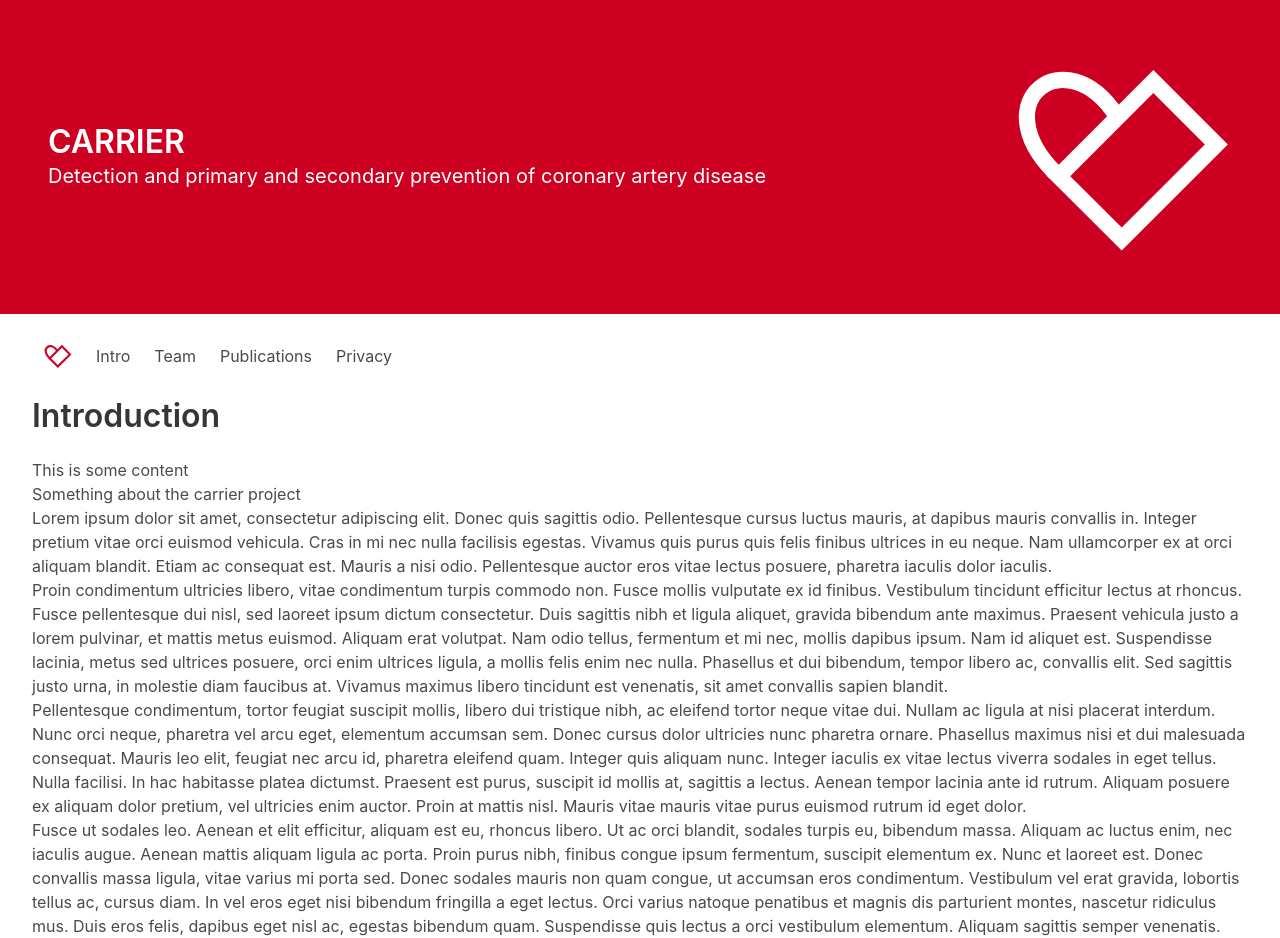
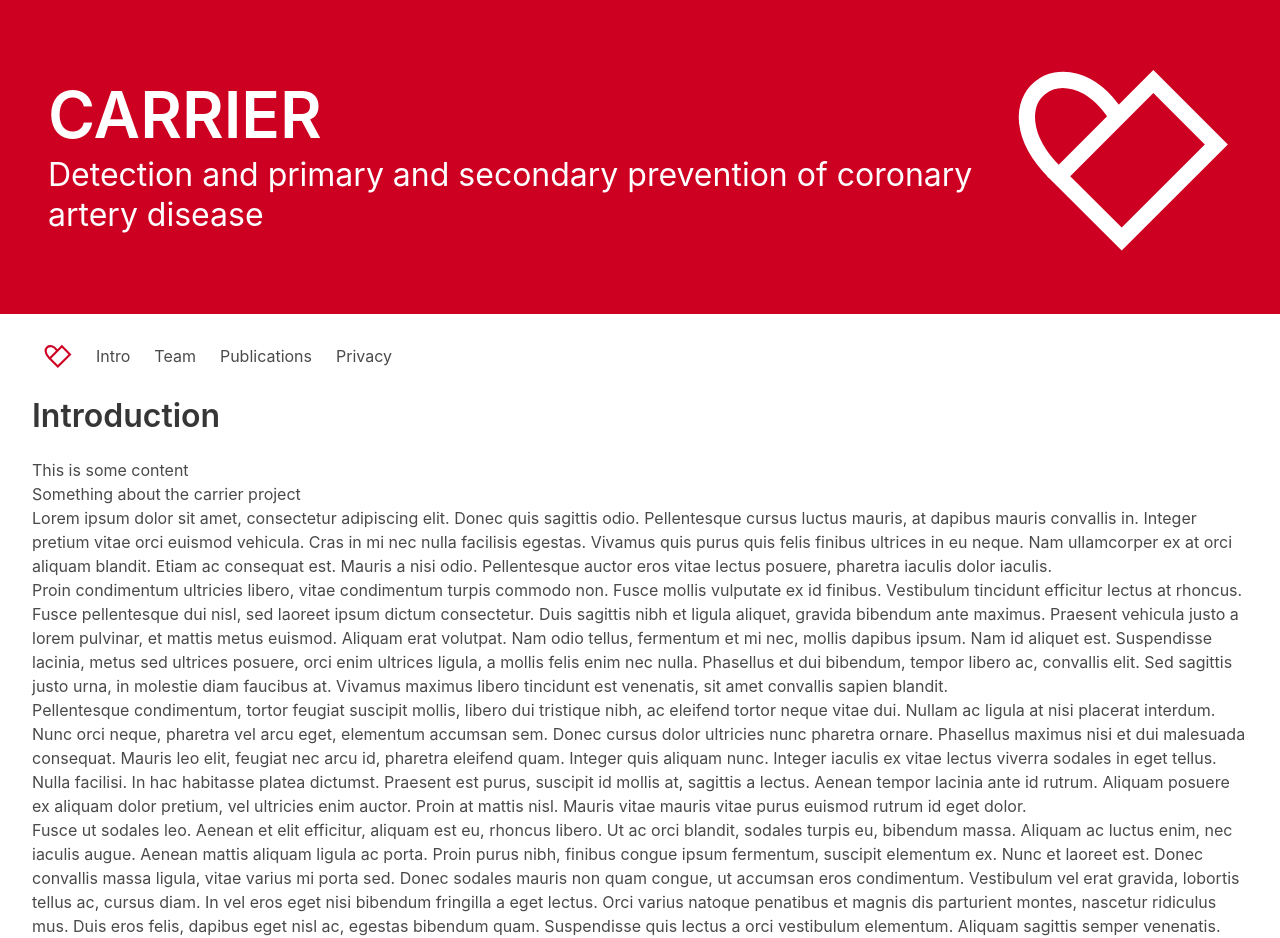
Before and after one commit to CARRIER-project/carrier-website, a Jekyll site: the page built from index.md, in a window 1280 px wide. Built offline with Jekyll 4.4.1, drawn with Linux system fonts in a browser that asks for light colours; our own code applies the rules of GitHub Pages for plain Markdown files.

Commit message:
Bigger hero

```diff
--- a/assets/css/style.scss
+++ b/assets/css/style.scss
@@ -16,9 +16,11 @@
 .hero-body{
   .title{
     color: white;
+    font-size: 4rem;
   }
 
   .subtitle{
     color: white;
+    font-size: 2rem;
   }
 }
```
